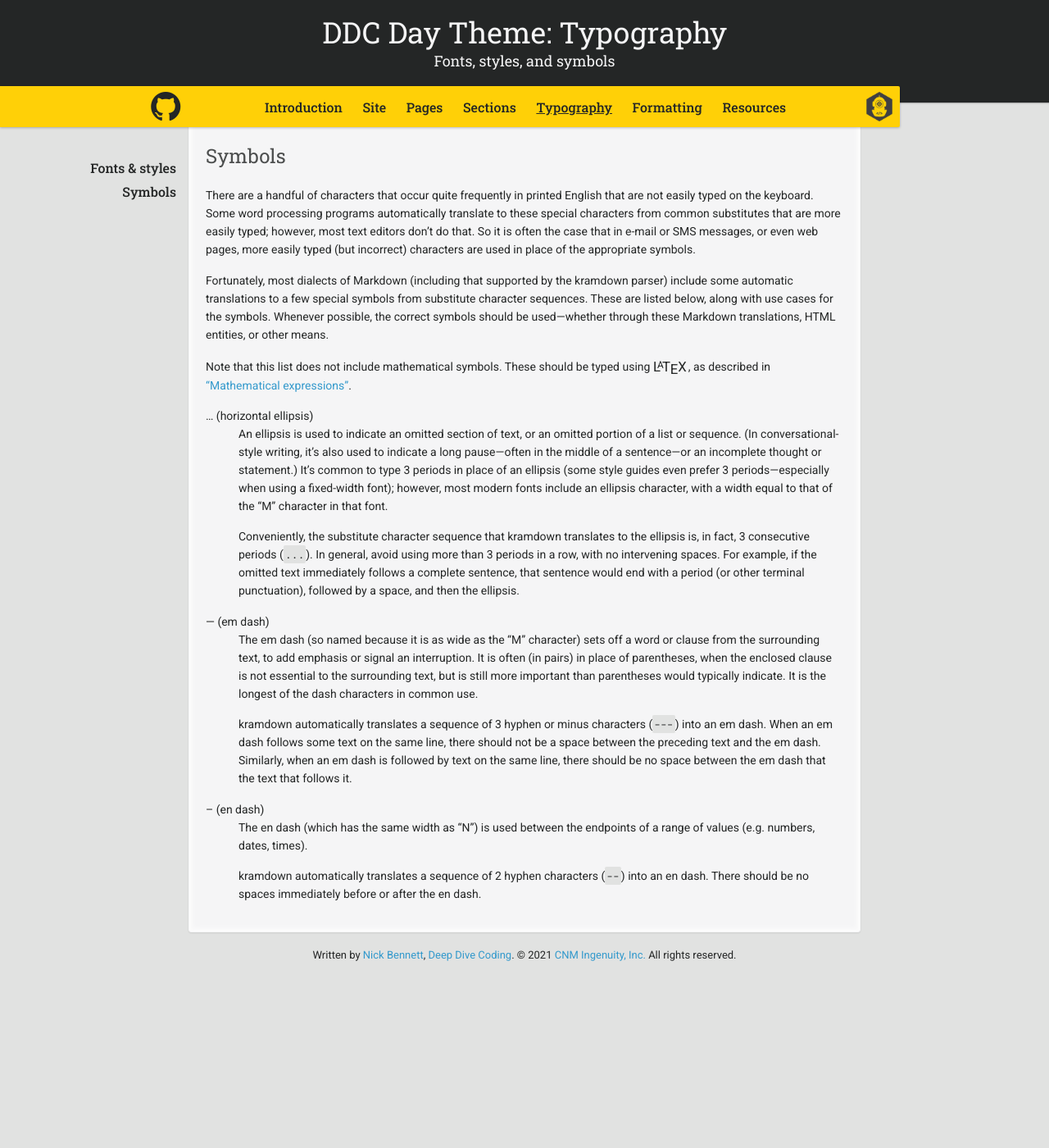
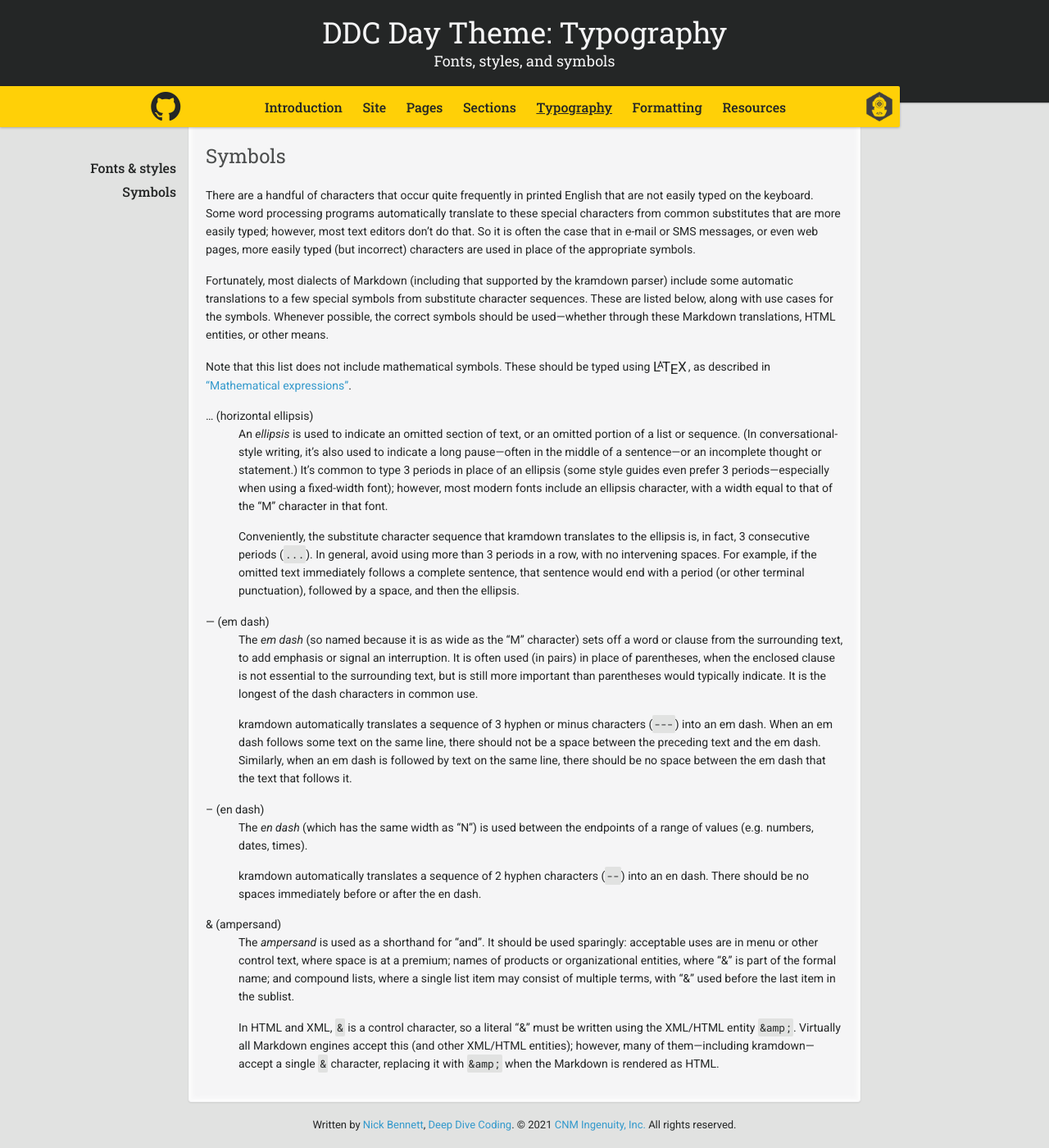
Before and after one commit to ddc-java/ddc-day, a Jekyll site: the page built from typography.md, in a window 1280 px wide and 1400 px high, scrolled down 741 px. Shown: the whole window at 82% size. Built offline with Jekyll 4.4.1, drawn with Linux system fonts in a browser that asks for light colours; nearby versions of some CDN libraries; our own code applies the rules of GitHub Pages for plain Markdown files; formulas are drawn with MathJax 3; before the commit the page ends 1934 px from its top, so only the background shows below that.

Commit message:
Typos and additions for &

```diff
--- a/typography.md
+++ b/typography.md
@@ -5,7 +5,7 @@ order: 40
 description: "Fonts, styles, and symbols"
 ---
 
-## Fonts &amp; styles
+## Fonts & styles
 
 For the most part, the DDC Day theme is responsible for the specific typefaces and styles used in curriculum module web pages. However, the general font characteristics are selected based on the block and span formatting elements included in the content by the curriculum author. Thus, it's important that the author understand the general typographical characteristics for different content types, to better understand and use the [formatting guidelines](formatting.md).
 
@@ -55,18 +55,24 @@ Note that this list does not include mathematical symbols. These should be typed
 
 ... (horizontal ellipsis)
 
-: An ellipsis is used to indicate an omitted section of text, or an omitted portion of a list or sequence. (In conversational-style writing, it's also used to indicate a long pause---often in the middle of a sentence---or an incomplete thought or statement.) It's common to type 3 periods in place of an ellipsis (some style guides even prefer 3 periods---especially when using a fixed-width font); however, most modern fonts include an ellipsis character, with a width equal to that of the "M" character in that font.
+: An _ellipsis_ is used to indicate an omitted section of text, or an omitted portion of a list or sequence. (In conversational-style writing, it's also used to indicate a long pause---often in the middle of a sentence---or an incomplete thought or statement.) It's common to type 3 periods in place of an ellipsis (some style guides even prefer 3 periods---especially when using a fixed-width font); however, most modern fonts include an ellipsis character, with a width equal to that of the "M" character in that font.
 
 : Conveniently, the substitute character sequence that kramdown translates to the ellipsis is, in fact, 3 consecutive periods (`...`). In general, avoid using more than 3 periods in a row, with no intervening spaces. For example, if the omitted text immediately follows a complete sentence, that sentence would end with a period (or other terminal punctuation), followed by a space, and then the ellipsis.
 
 --- (em dash)
 
-: The em dash (so named because it is as wide as the "M" character) sets off a word or clause from the surrounding text, to add emphasis or signal an interruption. It is often (in pairs) in place of parentheses, when the enclosed clause is not essential to the surrounding text, but is still more important than parentheses would typically indicate. It is the longest of the dash characters in common use.
+: The _em dash_ (so named because it is as wide as the "M" character) sets off a word or clause from the surrounding text, to add emphasis or signal an interruption. It is often used (in pairs) in place of parentheses, when the enclosed clause is not essential to the surrounding text, but is still more important than parentheses would typically indicate. It is the longest of the dash characters in common use.
 
 : kramdown automatically translates a sequence of 3 hyphen or minus characters (`---`) into an em dash. When an em dash follows some text on the same line, there should not be a space between the preceding text and the em dash. Similarly, when an em dash is followed by text on the same line, there should be no space between the em dash that the text that follows it.
 
 -- (en dash)
 
-: The en dash (which has the same width as "N") is used between the endpoints of a range of values (e.g. numbers, dates, times).
+: The _en dash_ (which has the same width as "N") is used between the endpoints of a range of values (e.g. numbers, dates, times).
 
 : kramdown automatically translates a sequence of 2 hyphen characters (`--`) into an en dash. There should be no spaces immediately before or after the en dash.
+
+& (ampersand)
+
+: The _ampersand_ is used as a shorthand for "and". It should be used sparingly: acceptable uses are in menu or other control text, where space is at a premium; names of products or organizational entities, where "&" is part of the formal name; and compound lists, where a single list item may consist of multiple terms, with "&" used before the last item in the sublist.
+
+: In HTML and XML, `&` is a control character, so a literal "&" must be written using the XML/HTML entity `&amp;`. Virtually all Markdown engines accept this (and other XML/HTML entities); however, many of them---including kramdown---accept a single `&` character, replacing it with `&amp;` when the Markdown is rendered as HTML.
```
